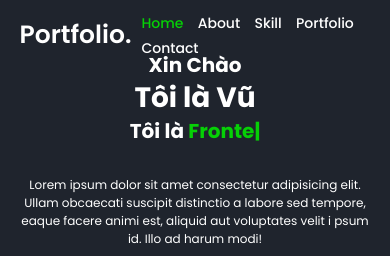
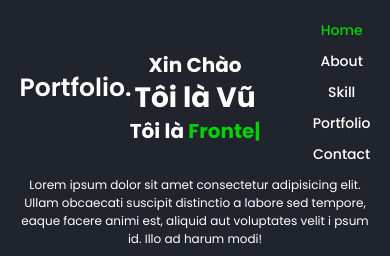
Before and after one commit to nguyenphamhoangvu852004/AboutMe, a plain HTML site: page index.html in a window 390 px wide. Shown: the top 256 px of the page. Drawn offline with nearby package versions, Linux system fonts and the light colour scheme.

Commit message:
final commit

```diff
--- a/style.css
+++ b/style.css
@@ -1,4 +1,6 @@
-@import url('https://fonts.googleapis.com/css2?family=Poppins:ital,wght@0,100;0,200;0,300;0,400;0,500;0,600;0,700;0,800;0,900;1,100;1,200;1,300;1,400;1,500;1,600;1,700;1,800;1,900&display=swap');
+/* Existing CSS */
+
+@import url('https://fonts.googleapis.com/css2?family=Poppins:ital,wght@0,100;0,200;0,300;0,400;0,500;0,600;0,700;0,800;0,900&display=swap');
 
 * {
     margin: 0;
@@ -35,6 +37,12 @@ body {
     animation: slideRight 1s ease forwards;
 }
 
+.navbar {
+    display: flex;
+    flex-wrap: wrap;
+    /* Ensure items wrap to next line */
+}
+
 .navbar a {
     display: inline-block;
     font-size: 18px;
@@ -66,7 +74,6 @@ body {
 .home-content {
     max-width: 600px;
 }
-
 
 .home-content h3 {
     font-size: 32px;
@@ -108,7 +115,6 @@ body {
     animation-delay: 2s, 3s;
 }
 
-
 .social-media a {
     display: inline-flex;
     justify-content: center;
@@ -125,14 +131,12 @@ body {
     opacity: 0;
     animation: slideLeft 1s ease forwards;
     animation-delay: calc(.2s * var(--i));
-
 }
 
 .social-media a:hover {
     background-color: rgb(6, 208, 6);
     color: #1f242d;
     box-shadow: 0 0 20px rgb(6, 208, 6);
-    ;
 }
 
 .btn {
@@ -151,7 +155,6 @@ body {
     animation-delay: 1s;
 }
 
-
 @keyframes slideRight {
     0% {
         transform: translateX(-100px);
@@ -161,10 +164,8 @@ body {
     100% {
         transform: translateX(0);
         opacity: 1;
-
     }
 }
-
 
 @keyframes slideTop {
     0% {
@@ -175,10 +176,8 @@ body {
     100% {
         transform: translateY(0);
         opacity: 1;
-
     }
 }
-
 
 @keyframes slideBottom {
     0% {
@@ -189,11 +188,8 @@ body {
     100% {
         transform: translateY(0);
         opacity: 1;
-
     }
 }
-
-
 
 @keyframes slideLeft {
     0% {
@@ -204,10 +200,8 @@ body {
     100% {
         transform: translateX(0);
         opacity: 1;
-
     }
 }
-
 
 @keyframes zoomIn {
     0% {
@@ -218,38 +212,39 @@ body {
     100% {
         transform: scale(1);
         opacity: 1;
-
     }
 }
-
-
 
 @keyframes floatImage {
     0% {
         transform: translateY(0);
-
     }
 
     50% {
         transform: translateY(-24px);
-
     }
 
     100% {
         transform: translateY(0);
     }
-
-
 }
 
+/* Add Media Queries for Responsive Design */
 @media (max-width: 768px) {
     .header {
         padding: 10px 5%;
     }
 
+    .navbar {
+        justify-content: center;
+        /* Center the navbar items */
+    }
+
     .navbar a {
         font-size: 16px;
         margin-left: 20px;
+        margin-top: 10px;
+        /* Add margin to top to create space between rows */
     }
 
     .home {
@@ -282,9 +277,15 @@ body {
         padding: 10px 5%;
     }
 
+    .navbar {
+        flex-direction: column;
+        align-items: center;
+    }
+
     .navbar a {
         font-size: 14px;
-        margin-left: 10px;
+        margin-left: 0;
+        margin-top: 10px;
     }
 
     .home-content h1 {
```
